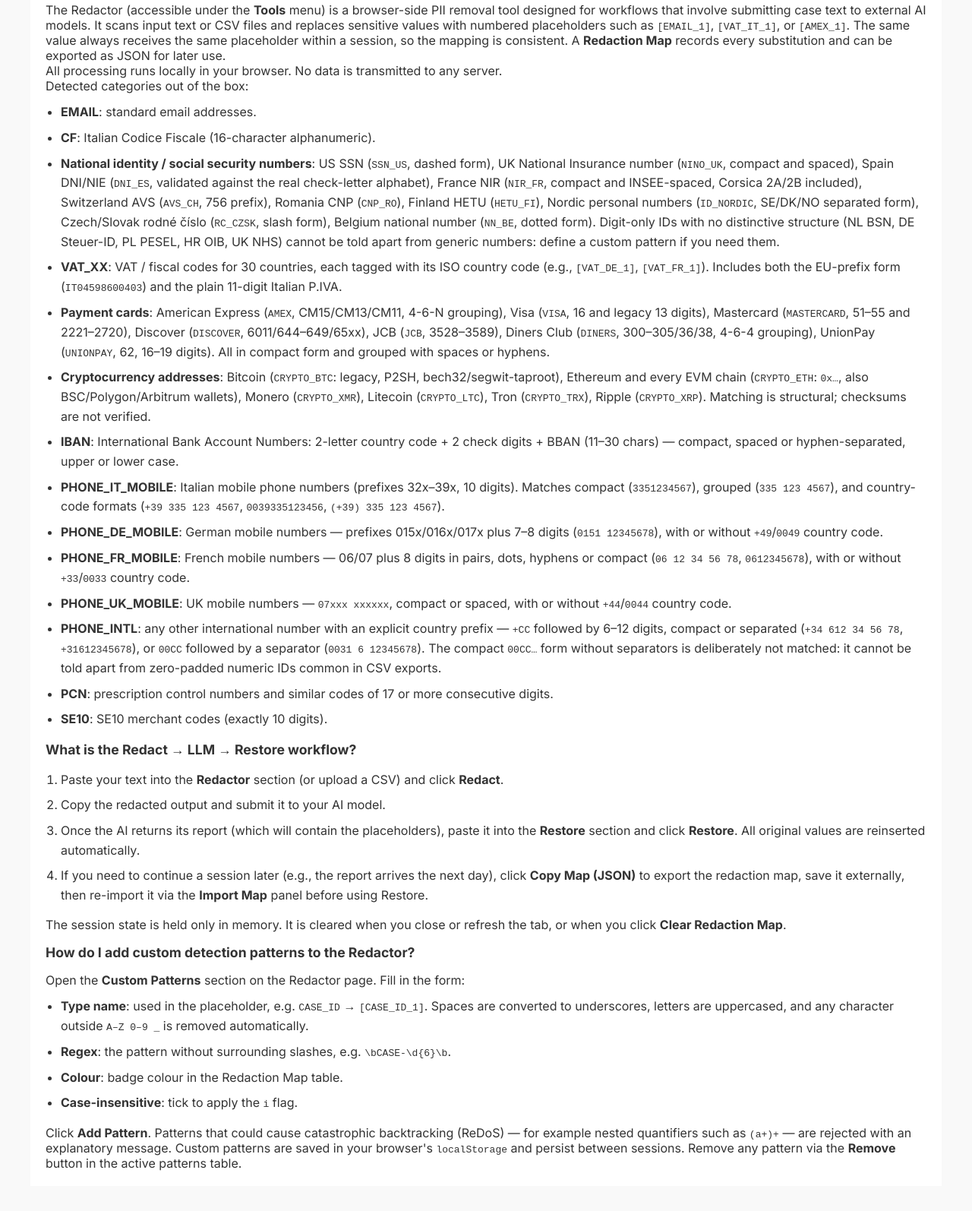
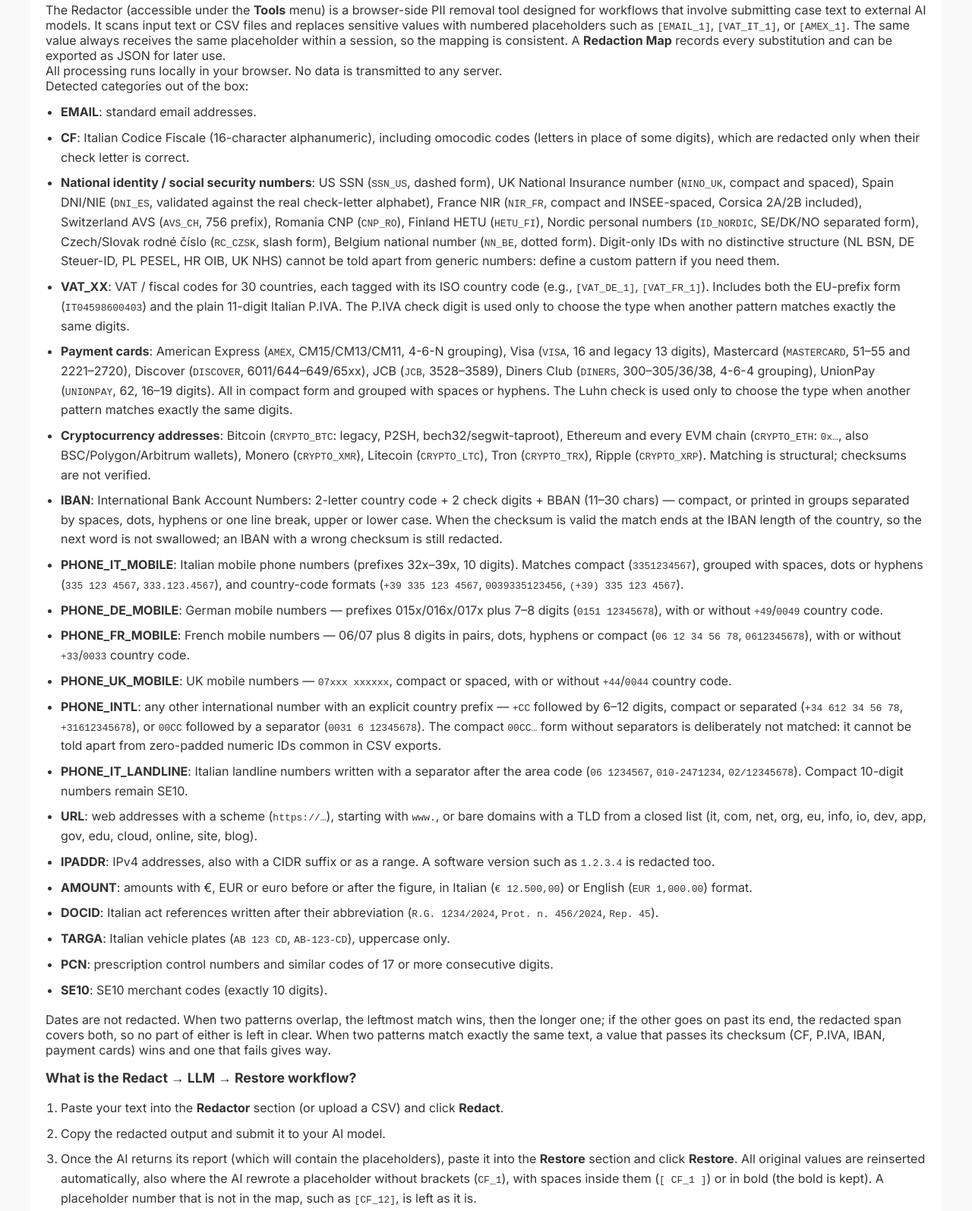
Before and after one commit to SOsintOps/Exploratores, a plain HTML site: page pages/faq.html in a window 1280 px wide. Shown: the part 8884-10478 px from the top of the page at 76% size. Drawn offline with Linux system fonts and the light colour scheme.

Commit message:
docs: Redactor FAQ and customisation notes aligned with 3.11.1

```diff
--- a/pages/faq.html
+++ b/pages/faq.html
@@ -352,27 +352,34 @@
       <p>Detected categories out of the box:</p>
       <ul>
         <li><strong>EMAIL</strong>: standard email addresses.</li>
-        <li><strong>CF</strong>: Italian Codice Fiscale (16-character alphanumeric).</li>
+        <li><strong>CF</strong>: Italian Codice Fiscale (16-character alphanumeric), including omocodic codes (letters in place of some digits), which are redacted only when their check letter is correct.</li>
         <li><strong>National identity / social security numbers</strong>: US SSN (<code>SSN_US</code>, dashed form), UK National Insurance number (<code>NINO_UK</code>, compact and spaced), Spain DNI/NIE (<code>DNI_ES</code>, validated against the real check-letter alphabet), France NIR (<code>NIR_FR</code>, compact and INSEE-spaced, Corsica 2A/2B included), Switzerland AVS (<code>AVS_CH</code>, 756 prefix), Romania CNP (<code>CNP_RO</code>), Finland HETU (<code>HETU_FI</code>), Nordic personal numbers (<code>ID_NORDIC</code>, SE/DK/NO separated form), Czech/Slovak rodné číslo (<code>RC_CZSK</code>, slash form), Belgium national number (<code>NN_BE</code>, dotted form). Digit-only IDs with no distinctive structure (NL BSN, DE Steuer-ID, PL PESEL, HR OIB, UK NHS) cannot be told apart from generic numbers: define a custom pattern if you need them.</li>
-        <li><strong>VAT_XX</strong>: VAT / fiscal codes for 30 countries, each tagged with its ISO country code (e.g., <code>[VAT_DE_1]</code>, <code>[VAT_FR_1]</code>). Includes both the EU-prefix form (<code>IT04598600403</code>) and the plain 11-digit Italian P.IVA.</li>
-        <li><strong>Payment cards</strong>: American Express (<code>AMEX</code>, CM15/CM13/CM11, 4-6-N grouping), Visa (<code>VISA</code>, 16 and legacy 13 digits), Mastercard (<code>MASTERCARD</code>, 51–55 and 2221–2720), Discover (<code>DISCOVER</code>, 6011/644–649/65xx), JCB (<code>JCB</code>, 3528–3589), Diners Club (<code>DINERS</code>, 300–305/36/38, 4-6-4 grouping), UnionPay (<code>UNIONPAY</code>, 62, 16–19 digits). All in compact form and grouped with spaces or hyphens.</li>
+        <li><strong>VAT_XX</strong>: VAT / fiscal codes for 30 countries, each tagged with its ISO country code (e.g., <code>[VAT_DE_1]</code>, <code>[VAT_FR_1]</code>). Includes both the EU-prefix form (<code>IT04598600403</code>) and the plain 11-digit Italian P.IVA. The P.IVA check digit is used only to choose the type when another pattern matches exactly the same digits.</li>
+        <li><strong>Payment cards</strong>: American Express (<code>AMEX</code>, CM15/CM13/CM11, 4-6-N grouping), Visa (<code>VISA</code>, 16 and legacy 13 digits), Mastercard (<code>MASTERCARD</code>, 51–55 and 2221–2720), Discover (<code>DISCOVER</code>, 6011/644–649/65xx), JCB (<code>JCB</code>, 3528–3589), Diners Club (<code>DINERS</code>, 300–305/36/38, 4-6-4 grouping), UnionPay (<code>UNIONPAY</code>, 62, 16–19 digits). All in compact form and grouped with spaces or hyphens. The Luhn check is used only to choose the type when another pattern matches exactly the same digits.</li>
         <li><strong>Cryptocurrency addresses</strong>: Bitcoin (<code>CRYPTO_BTC</code>: legacy, P2SH, bech32/segwit-taproot), Ethereum and every EVM chain (<code>CRYPTO_ETH</code>: <code>0x…</code>, also BSC/Polygon/Arbitrum wallets), Monero (<code>CRYPTO_XMR</code>), Litecoin (<code>CRYPTO_LTC</code>), Tron (<code>CRYPTO_TRX</code>), Ripple (<code>CRYPTO_XRP</code>). Matching is structural; checksums are not verified.</li>
-        <li><strong>IBAN</strong>: International Bank Account Numbers: 2-letter country code + 2 check digits + BBAN (11–30 chars) — compact, spaced or hyphen-separated, upper or lower case.</li>
-        <li><strong>PHONE_IT_MOBILE</strong>: Italian mobile phone numbers (prefixes 32x–39x, 10 digits). Matches compact (<code>3351234567</code>), grouped (<code>335 123 4567</code>), and country-code formats (<code>+39 335 123 4567</code>, <code>0039335123456</code>, <code>(+39) 335 123 4567</code>).</li>
+        <li><strong>IBAN</strong>: International Bank Account Numbers: 2-letter country code + 2 check digits + BBAN (11–30 chars) — compact, or printed in groups separated by spaces, dots, hyphens or one line break, upper or lower case. When the checksum is valid the match ends at the IBAN length of the country, so the next word is not swallowed; an IBAN with a wrong checksum is still redacted.</li>
+        <li><strong>PHONE_IT_MOBILE</strong>: Italian mobile phone numbers (prefixes 32x–39x, 10 digits). Matches compact (<code>3351234567</code>), grouped with spaces, dots or hyphens (<code>335 123 4567</code>, <code>333.123.4567</code>), and country-code formats (<code>+39 335 123 4567</code>, <code>0039335123456</code>, <code>(+39) 335 123 4567</code>).</li>
         <li><strong>PHONE_DE_MOBILE</strong>: German mobile numbers — prefixes 015x/016x/017x plus 7–8 digits (<code>0151 12345678</code>), with or without <code>+49</code>/<code>0049</code> country code.</li>
         <li><strong>PHONE_FR_MOBILE</strong>: French mobile numbers — 06/07 plus 8 digits in pairs, dots, hyphens or compact (<code>06 12 34 56 78</code>, <code>0612345678</code>), with or without <code>+33</code>/<code>0033</code> country code.</li>
         <li><strong>PHONE_UK_MOBILE</strong>: UK mobile numbers — <code>07xxx xxxxxx</code>, compact or spaced, with or without <code>+44</code>/<code>0044</code> country code.</li>
         <li><strong>PHONE_INTL</strong>: any other international number with an explicit country prefix — <code>+CC</code> followed by 6–12 digits, compact or separated (<code>+34 612 34 56 78</code>, <code>+31612345678</code>), or <code>00CC</code> followed by a separator (<code>0031 6 12345678</code>). The compact <code>00CC…</code> form without separators is deliberately not matched: it cannot be told apart from zero-padded numeric IDs common in CSV exports.</li>
+        <li><strong>PHONE_IT_LANDLINE</strong>: Italian landline numbers written with a separator after the area code (<code>06 1234567</code>, <code>010-2471234</code>, <code>02/12345678</code>). Compact 10-digit numbers remain SE10.</li>
+        <li><strong>URL</strong>: web addresses with a scheme (<code>https://…</code>), starting with <code>www.</code>, or bare domains with a TLD from a closed list (it, com, net, org, eu, info, io, dev, app, gov, edu, cloud, online, site, blog).</li>
+        <li><strong>IPADDR</strong>: IPv4 addresses, also with a CIDR suffix or as a range. A software version such as <code>1.2.3.4</code> is redacted too.</li>
+        <li><strong>AMOUNT</strong>: amounts with €, EUR or euro before or after the figure, in Italian (<code>€ 12.500,00</code>) or English (<code>EUR 1,000.00</code>) format.</li>
+        <li><strong>DOCID</strong>: Italian act references written after their abbreviation (<code>R.G. 1234/2024</code>, <code>Prot. n. 456/2024</code>, <code>Rep. 45</code>).</li>
+        <li><strong>TARGA</strong>: Italian vehicle plates (<code>AB 123 CD</code>, <code>AB-123-CD</code>), uppercase only.</li>
         <li><strong>PCN</strong>: prescription control numbers and similar codes of 17 or more consecutive digits.</li>
         <li><strong>SE10</strong>: SE10 merchant codes (exactly 10 digits).</li>
       </ul>
+      <p>Dates are not redacted. When two patterns overlap, the leftmost match wins, then the longer one; if the other goes on past its end, the redacted span covers both, so no part of either is left in clear. When two patterns match exactly the same text, a value that passes its checksum (CF, P.IVA, IBAN, payment cards) wins and one that fails gives way.</p>
     </div>
     <div class="faq-item">
       <h3 id="q-redactor-flow">What is the Redact → LLM → Restore workflow?</h3>
       <ol>
         <li>Paste your text into the <strong>Redactor</strong> section (or upload a CSV) and click <strong>Redact</strong>.</li>
         <li>Copy the redacted output and submit it to your AI model.</li>
-        <li>Once the AI returns its report (which will contain the placeholders), paste it into the <strong>Restore</strong> section and click <strong>Restore</strong>. All original values are reinserted automatically.</li>
+        <li>Once the AI returns its report (which will contain the placeholders), paste it into the <strong>Restore</strong> section and click <strong>Restore</strong>. All original values are reinserted automatically, also where the AI rewrote a placeholder without brackets (<code>CF_1</code>), with spaces inside them (<code>[ CF_1 ]</code>) or in bold (the bold is kept). A placeholder number that is not in the map, such as <code>[CF_12]</code>, is left as it is.</li>
         <li>If you need to continue a session later (e.g., the report arrives the next day), click <strong>Copy Map (JSON)</strong> to export the redaction map, save it externally, then re-import it via the <strong>Import Map</strong> panel before using Restore.</li>
       </ol>
       <p>The session state is held only in memory. It is cleared when you close or refresh the tab, or when you click <strong>Clear Redaction Map</strong>.</p>
```
Also changed, not shown: pages/customise.html (+1 -1 lines), 2 other files.
